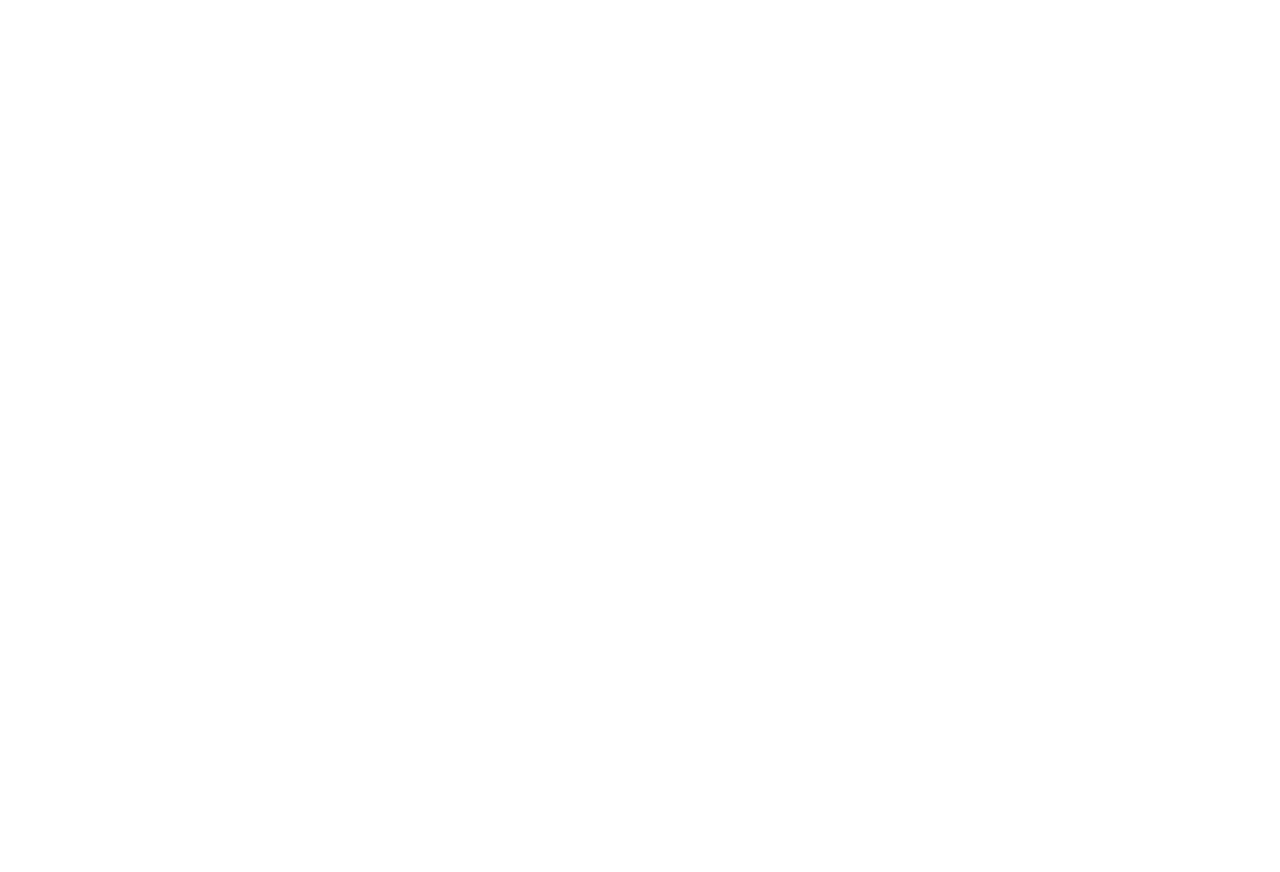
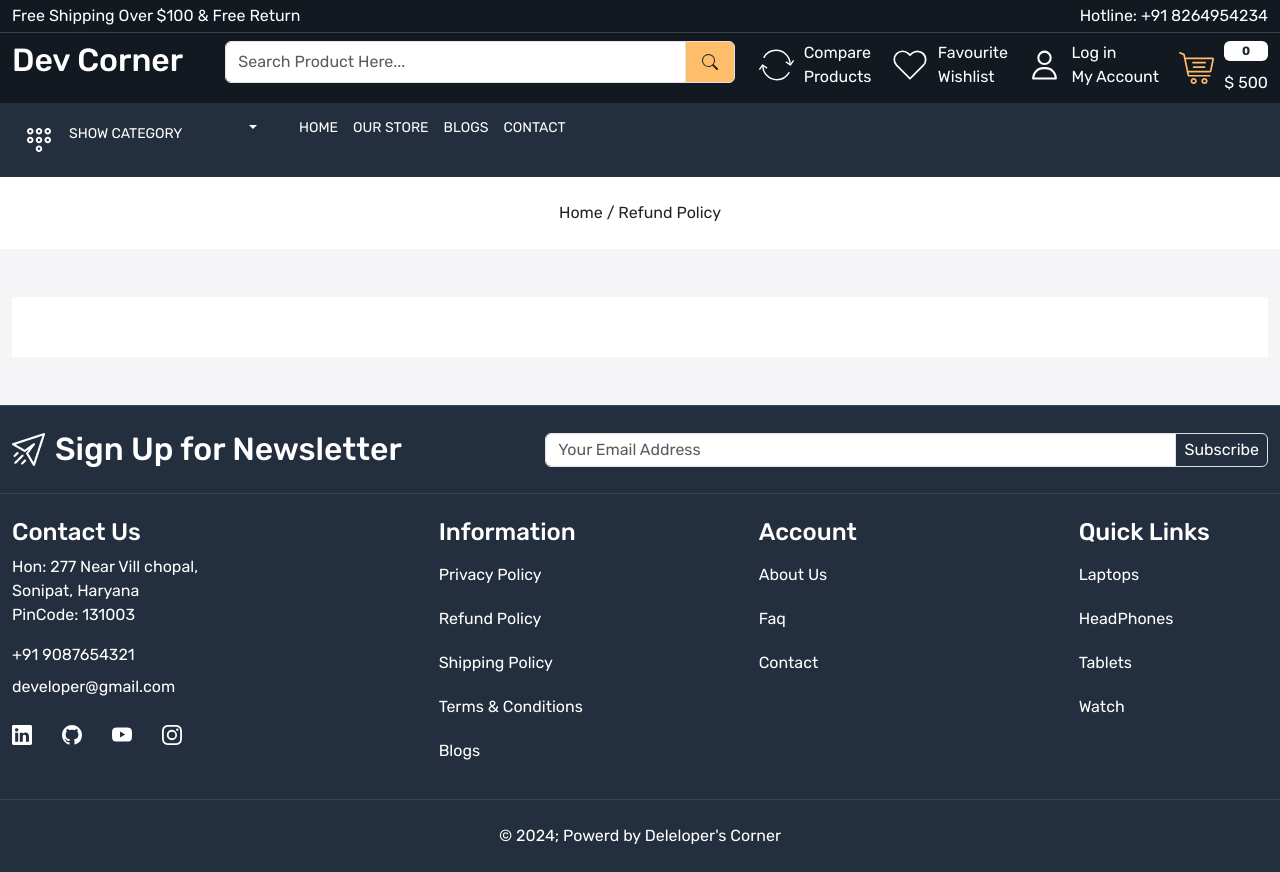
Before and after one commit to MuhammadZamin132611/ecommerce-fronted, a React (Create React App) app: page /refund-policy in a window 1280 px wide. Before the commit this address had no page. Before the commit the page ends 800 px from the top, so only its background shows below. Built offline with nearby package versions, Linux system fonts and the light colour scheme.

Commit message:
adding policy pages

```diff
--- a/src/App.css
+++ b/src/App.css
@@ -694,3 +694,11 @@
 }
 
 /* auth-card end */
+
+
+/* Policy Pages starts here */
+.policy{
+  background-color: white;
+  padding: 30px;
+}
+/* Policy Pages Ends here */
--- a/src/App.js
+++ b/src/App.js
@@ -14,6 +14,10 @@
 import Signup from './pages/Signup';
 import ResetPassword from './pages/ResetPassword';
 import SingleBlock from './pages/SingleBlock';
+import PrivacyPolicy from './pages/PrivacyPolicy';
+import RefundPolicy from './pages/RefundPolicy';
+import ShippingPolicy from './pages/ShippingPolicy';
+import TermsAndConditions from './pages/TermsAndConditions';
 function App() {
   return <>
     <BrowserRouter>
@@ -31,6 +35,10 @@
           <Route path='forgot-password' element={<Forgotpassword />} />
           <Route path='signup' element={<Signup />} />
           <Route path='reset-password' element={<ResetPassword />} />
+          <Route path='privacy-policy' element={<PrivacyPolicy />} />
+          <Route path='refund-policy' element={<RefundPolicy />} />
+          <Route path='shipping-policy' element={<ShippingPolicy />} />
+          <Route path='term-and-condition' element={<TermsAndConditions />} />
 
         </Route>
       </Routes>
--- a/src/components/Footer.js
+++ b/src/components/Footer.js
@@ -51,11 +51,11 @@
             <div className="col-3">
               <h4 className='text-white'>Information</h4>
               <div className='footer-links d-flex flex-column'>
-                <Link className='text-white py-2 mb-1'>Privacy Policy</Link>
-                <Link className='text-white py-2 mb-1'>Refund Policy</Link>
-                <Link className='text-white py-2 mb-1'>Shipping Policy</Link>
-                <Link className='text-white py-2 mb-1'>Terms & Conditions</Link>
-                <Link className='text-white py-2 mb-1'>Blogs</Link>
+                <Link to='/privacy-policy' className='text-white py-2 mb-1'>Privacy Policy</Link>
+                <Link to='/refund-policy' className='text-white py-2 mb-1'>Refund Policy</Link>
+                <Link to='/shipping-policy' className='text-white py-2 mb-1'>Shipping Policy</Link>
+                <Link to='/term-and-condition' className='text-white py-2 mb-1'>Terms & Conditions</Link>
+                <Link to='/blogs' className='text-white py-2 mb-1'>Blogs</Link>
               </div>
             </div>
             <div className="col-3">
--- /dev/null
+++ b/src/pages/PrivacyPolicy.js
@@ -0,0 +1,23 @@
+import React from 'react';
+import Meta from '../components/Meta';
+import BreadCrumb from '../components/BreadCrumb';
+
+const PrivacyPolicy = () => {
+    return (
+        <>
+            <Meta title={"Privacy Policy"} />
+            <BreadCrumb title="Privacy Policy" />
+            <section className="policy-wrapper py-5 home-wrapper-2">
+                <div className="container-xxl">
+                    <div className="row">
+                        <div className="col-12">
+                            <div className="policy"></div>
+                        </div>
+                    </div>
+                </div>
+            </section>
+        </>
+    );
+}
+
+export default PrivacyPolicy;
--- /dev/null
+++ b/src/pages/RefundPolicy.js
@@ -0,0 +1,22 @@
+import React from 'react';
+import Meta from '../components/Meta';
+import BreadCrumb from '../components/BreadCrumb';
+const RefundPolicy = () => {
+    return (
+        <>
+            <Meta title={"Refund Policy"} />
+            <BreadCrumb title="Refund Policy" />
+            <section className="policy-wrapper py-5 home-wrapper-2">
+                <div className="container-xxl">
+                    <div className="row">
+                        <div className="col-12">
+                            <div className="policy"></div>
+                        </div>
+                    </div>
+                </div>
+            </section>
+        </>
+    );
+}
+
+export default RefundPolicy;
--- /dev/null
+++ b/src/pages/ShippingPolicy.js
@@ -0,0 +1,22 @@
+import React from 'react';
+import Meta from '../components/Meta';
+import BreadCrumb from '../components/BreadCrumb';
+const ShippingPolicy = () => {
+    return (
+        <>
+            <Meta title={"Shipping Policy"} />
+            <BreadCrumb title="Shipping Policy" />
+            <section className="policy-wrapper py-5 home-wrapper-2">
+                <div className="container-xxl">
+                    <div className="row">
+                        <div className="col-12">
+                            <div className="policy"></div>
+                        </div>
+                    </div>
+                </div>
+            </section>
+        </>
+    );
+}
+
+export default ShippingPolicy;
--- /dev/null
+++ b/src/pages/TermsAndConditions.js
@@ -0,0 +1,22 @@
+import React from 'react';
+import Meta from '../components/Meta';
+import BreadCrumb from '../components/BreadCrumb';
+const TermsAndConditions = () => {
+    return (
+        <>
+            <Meta title={"Terms and Conditions"} />
+            <BreadCrumb title="Terms and Conditions" />
+            <section className="policy-wrapper py-5 home-wrapper-2">
+                <div className="container-xxl">
+                    <div className="row">
+                        <div className="col-12">
+                            <div className="policy"></div>
+                        </div>
+                    </div>
+                </div>
+            </section>
+        </>
+    );
+}
+
+export default TermsAndConditions;
```
